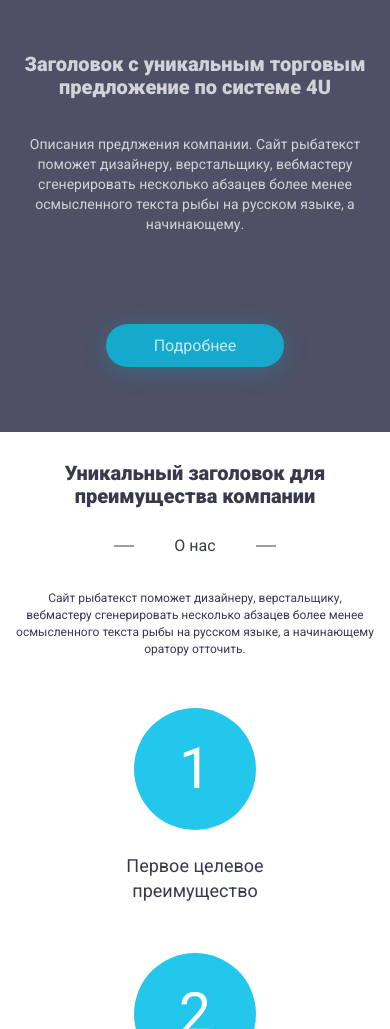
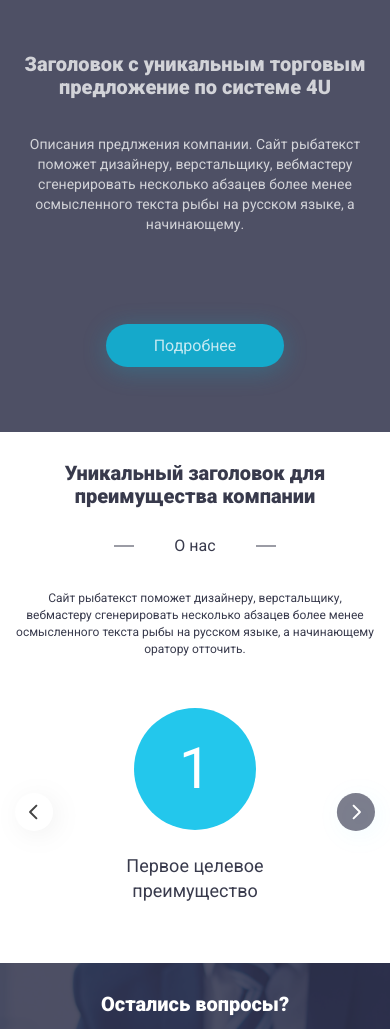
Before and after one commit to 1-aziat-1/adaptive-lesson, a plain HTML site: page index.html in a window 390 px wide. Shown: the part 67-1096 px from the top of the page. Drawn offline with Linux system fonts and the light colour scheme.

Commit message:
ready slider

```diff
--- a/css/about.css
+++ b/css/about.css
@@ -4,6 +4,10 @@
 
 .about__container {
   color: var(--color-text-bl, #383A4C);
+}
+
+.about__item-arrow {
+  display: none;
 }
 
 .about__content {
@@ -123,7 +127,7 @@
 
 @media (max-width: 480px) {
   .about {
-    padding: 30px 0;
+    padding: 30px 0 60px;
   }
 
   .about__content-title {
@@ -148,5 +152,37 @@
     line-height: 17px;
   }
 
+  .about__list {
+    position: relative;
+  }
 
+  .about__item {
+    display: none;
+  }
+
+  .about__item--active {
+    display: block;
+  }
+
+  .about__item-arrow {
+    display: block;
+    position: absolute;
+    top: 33%;
+  }
+
+  .arrow-left {
+    left: -15px;
+  }
+
+  .arrow-right {
+    right: -15px;
+  }
+
+  .arrow--active svg>g>ellipse {
+    fill: #4B4D62;
+  }
+
+  .arrow--active svg>path {
+    fill: #fff;
+  }
 }
--- a/index.html
+++ b/index.html
@@ -60,7 +60,45 @@
           </p>
         </div>
         <ul class="about__list">
-          <li class="about__item">
+          <span class="about__item-arrow arrow-left">
+            <svg width="83" height="88" viewBox="0 0 83 88" fill="none" xmlns="http://www.w3.org/2000/svg">
+              <g filter="url(#filter0_d_194_181)">
+              <ellipse cx="34.0657" cy="40" rx="19.0657" ry="19" fill="white"/>
+              </g>
+              <path d="M29.3441 39.2929C28.9536 39.6834 28.9536 40.3166 29.3441 40.7071L35.7081 47.0711C36.0986 47.4616 36.7318 47.4616 37.1223 47.0711C37.5128 46.6806 37.5128 46.0474 37.1223 45.6569L31.4654 40L37.1223 34.3432C37.5128 33.9526 37.5128 33.3195 37.1223 32.9289C36.7318 32.5384 36.0986 32.5384 35.7081 32.9289L29.3441 39.2929ZM31.0547 39L30.0512 39L30.0512 41L31.0547 41L31.0547 39Z" fill="#434343"/>
+              <defs>
+              <filter id="filter0_d_194_181" x="-6" y="0" width="88.1309" height="88" filterUnits="userSpaceOnUse" color-interpolation-filters="sRGB">
+              <feFlood flood-opacity="0" result="BackgroundImageFix"/>
+              <feColorMatrix in="SourceAlpha" type="matrix" values="0 0 0 0 0 0 0 0 0 0 0 0 0 0 0 0 0 0 127 0" result="hardAlpha"/>
+              <feOffset dx="4" dy="4"/>
+              <feGaussianBlur stdDeviation="12.5"/>
+              <feColorMatrix type="matrix" values="0 0 0 0 0 0 0 0 0 0 0 0 0 0 0 0 0 0 0.05 0"/>
+              <feBlend mode="normal" in2="BackgroundImageFix" result="effect1_dropShadow_194_181"/>
+              <feBlend mode="normal" in="SourceGraphic" in2="effect1_dropShadow_194_181" result="shape"/>
+              </filter>
+              </defs>
+              </svg>
+          </span>
+          <span class="about__item-arrow arrow-right arrow--active">
+            <svg width="75" height="88" viewBox="0 0 75 88" fill="none" xmlns="http://www.w3.org/2000/svg">
+              <g filter="url(#filter0_d_194_178)">
+              <ellipse cx="40.9349" cy="40" rx="19.0657" ry="19" fill="white" fill-opacity="0.72"/>
+              </g>
+              <path d="M45.6559 40.7071C46.0464 40.3166 46.0464 39.6834 45.6559 39.2929L39.2919 32.9289C38.9014 32.5384 38.2682 32.5384 37.8777 32.9289C37.4872 33.3194 37.4872 33.9526 37.8777 34.3431L43.5346 40L37.8777 45.6568C37.4872 46.0474 37.4872 46.6805 37.8777 47.0711C38.2682 47.4616 38.9014 47.4616 39.2919 47.0711L45.6559 40.7071ZM43.9453 41L44.9488 41L44.9488 39L43.9453 39L43.9453 41Z" fill="#434343"/>
+              <defs>
+              <filter id="filter0_d_194_178" x="0.869141" y="0" width="88.1309" height="88" filterUnits="userSpaceOnUse" color-interpolation-filters="sRGB">
+              <feFlood flood-opacity="0" result="BackgroundImageFix"/>
+              <feColorMatrix in="SourceAlpha" type="matrix" values="0 0 0 0 0 0 0 0 0 0 0 0 0 0 0 0 0 0 127 0" result="hardAlpha"/>
+              <feOffset dx="4" dy="4"/>
+              <feGaussianBlur stdDeviation="12.5"/>
+              <feColorMatrix type="matrix" values="0 0 0 0 0 0 0 0 0 0.824865 0 0 0 0 0.973799 0 0 0 0.05 0"/>
+              <feBlend mode="normal" in2="BackgroundImageFix" result="effect1_dropShadow_194_178"/>
+              <feBlend mode="normal" in="SourceGraphic" in2="effect1_dropShadow_194_178" result="shape"/>
+              </filter>
+              </defs>
+              </svg>
+          </span>
+          <li class="about__item about__item--active">
             <p class="about__item-text">Первое целевое преимущество</p>
           </li>
           <li class="about__item">
```
Also changed, not shown: img/svg/Left.svg (added), img/svg/Right.svg (added), img/svg/arrow.svg (added).
